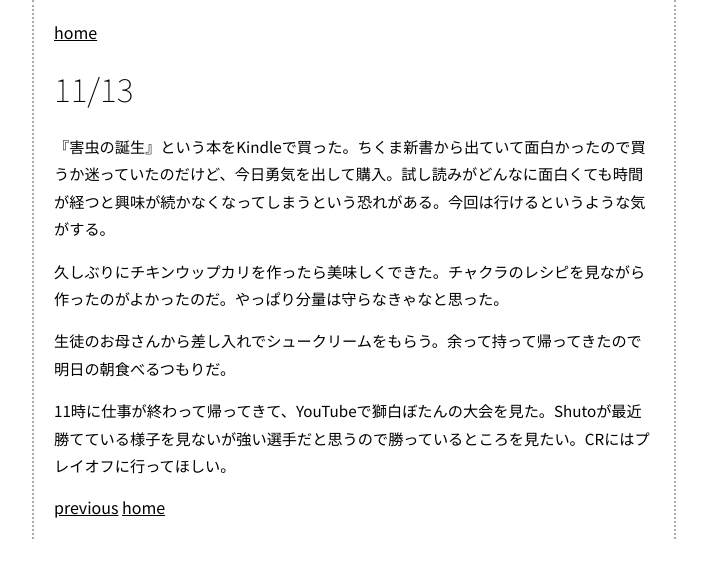
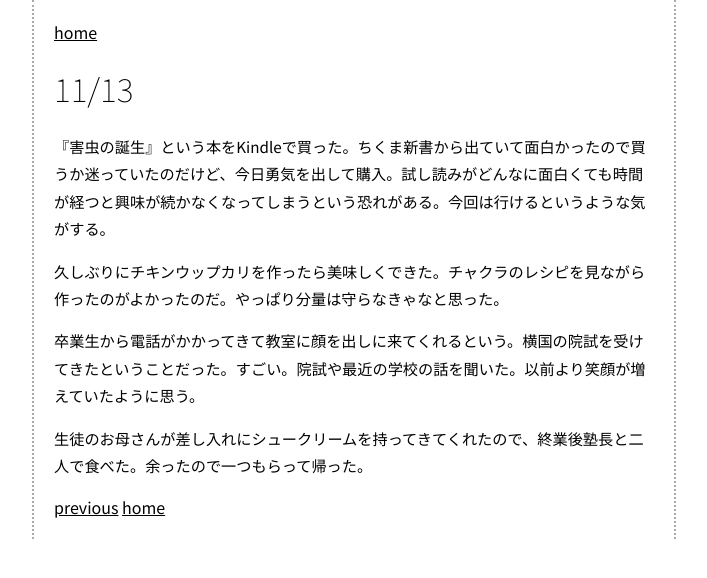
Before and after one commit to mkataoka73/mkataoka73.github.io, a Jekyll site: the page built from _posts/2025-11-14-11-13.md, in a window 1280 px wide. Shown: the top 578 px of the page, without its empty margins (286-993 px from the left). Built offline with Jekyll 4.4.1, drawn with Linux system fonts in a browser that asks for light colours.

Commit message:
Add and delete content

```diff
--- a/_posts/2025-11-14-11-13.md
+++ b/_posts/2025-11-14-11-13.md
@@ -8,6 +8,6 @@ date: 2025-11-14 01:29 +0900
 
 久しぶりにチキンウップカリを作ったら美味しくできた。チャクラのレシピを見ながら作ったのがよかったのだ。やっぱり分量は守らなきゃなと思った。
 
-生徒のお母さんから差し入れでシュークリームをもらう。余って持って帰ってきたので明日の朝食べるつもりだ。
+卒業生から電話がかかってきて教室に顔を出しに来てくれるという。横国の院試を受けてきたということだった。すごい。院試や最近の学校の話を聞いた。以前より笑顔が増えていたように思う。
 
-11時に仕事が終わって帰ってきて、YouTubeで獅白ぼたんの大会を見た。Shutoが最近勝てている様子を見ないが強い選手だと思うので勝っているところを見たい。CRにはプレイオフに行ってほしい。
+生徒のお母さんが差し入れにシュークリームを持ってきてくれたので、終業後塾長と二人で食べた。余ったので一つもらって帰った。
```
